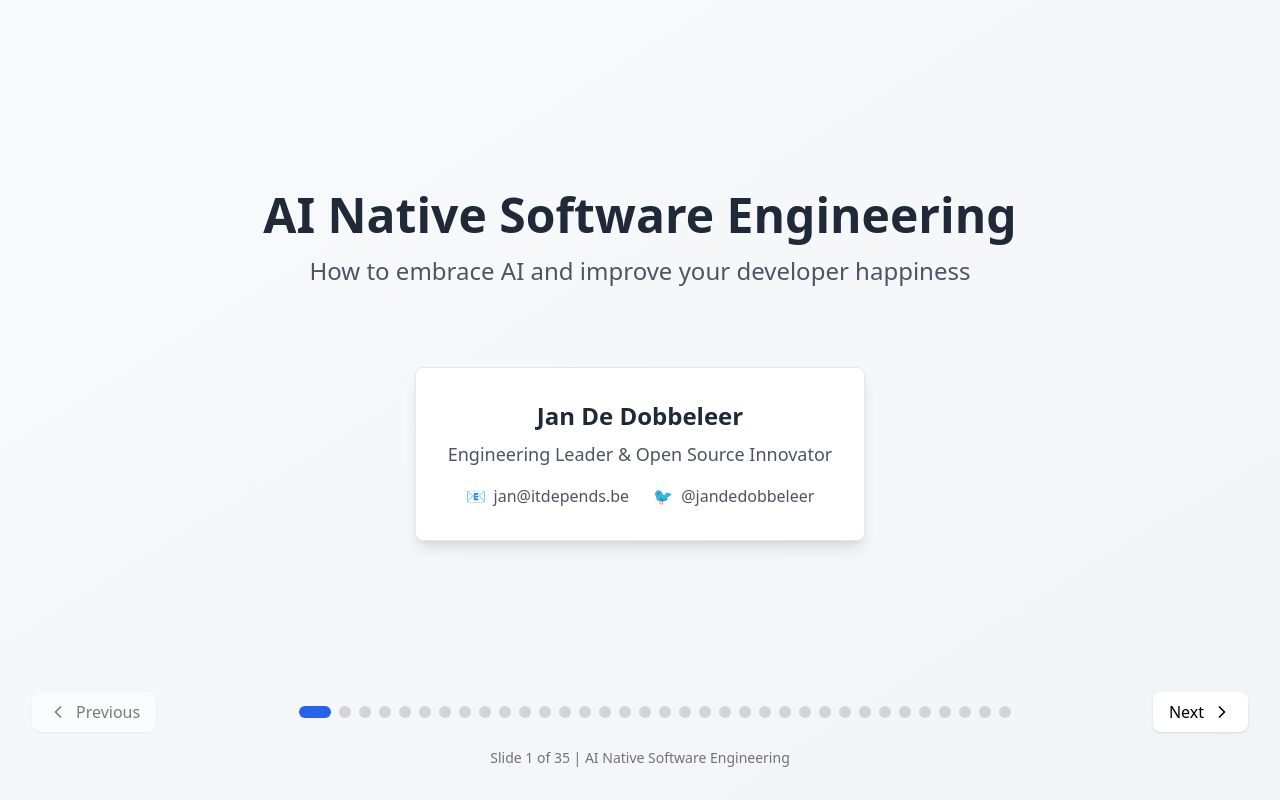
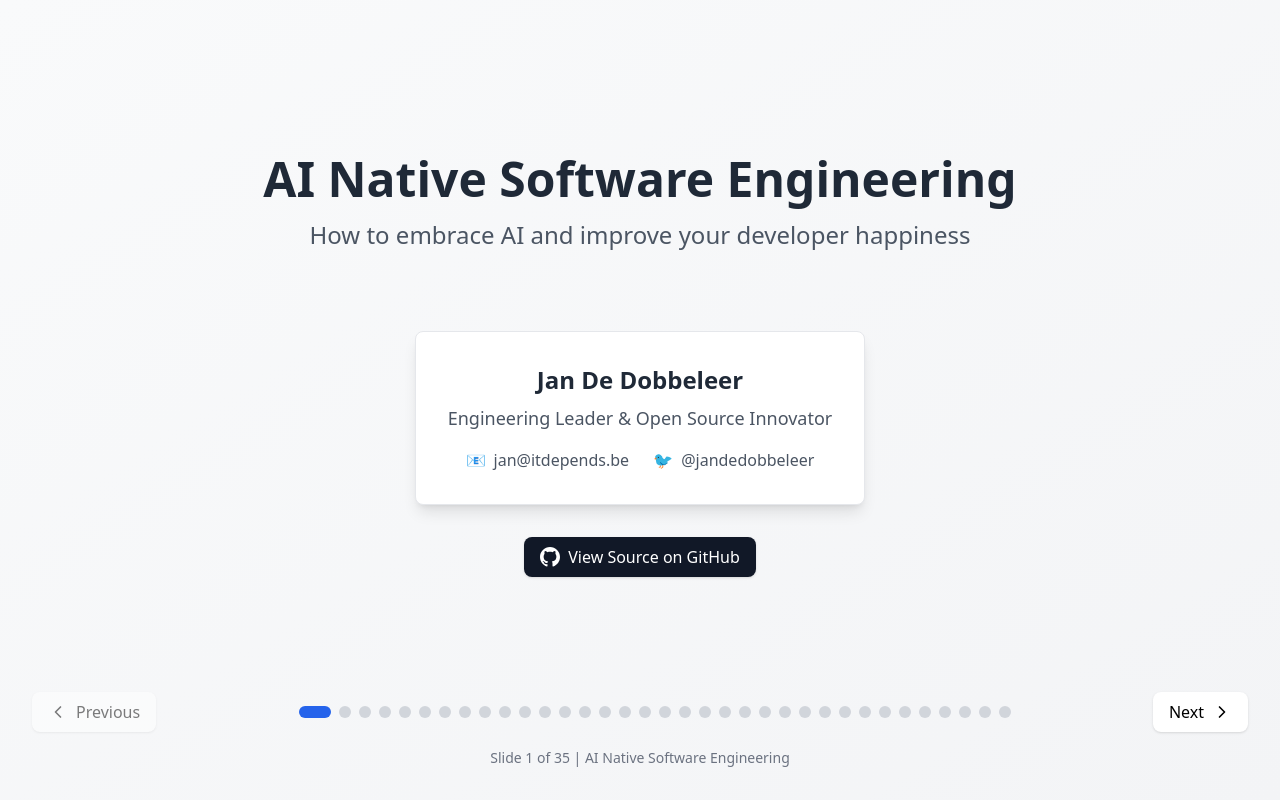
Before and after one commit to guidofris/Presentations_LinuxAdvanced, a React (Vite) app: page / in a window 1280 px wide. Built offline with nearby package versions, Linux system fonts and the light colour scheme.

Commit message:
chore: add Source link

```diff
--- a/src/sections/intro.tsx
+++ b/src/sections/intro.tsx
@@ -27,6 +27,16 @@ export const introSlides: SlideType[] = [
             </div>
           </div>
         </div>
+
+        <a
+          href="https://github.com/JanDeDobbeleer/workshop_ai_native"
+          target="_blank"
+          rel="noopener noreferrer"
+          className="flex items-center space-x-2 px-4 py-2 bg-gray-900 text-white rounded-lg shadow hover:bg-gray-700 transition-colors"
+        >
+          <svg className="w-5 h-5" fill="currentColor" viewBox="0 0 24 24"><path d="M12 0c-6.626 0-12 5.373-12 12 0 5.302 3.438 9.8 8.207 11.387.599.111.793-.261.793-.577v-2.234c-3.338.726-4.033-1.416-4.033-1.416-.546-1.387-1.333-1.756-1.333-1.756-1.089-.745.083-.729.083-.729 1.205.084 1.839 1.237 1.839 1.237 1.07 1.834 2.807 1.304 3.492.997.107-.775.418-1.305.762-1.604-2.665-.305-5.467-1.334-5.467-5.931 0-1.311.469-2.381 1.236-3.221-.124-.303-.535-1.524.117-3.176 0 0 1.008-.322 3.301 1.23.957-.266 1.983-.399 3.003-.404 1.02.005 2.047.138 3.006.404 2.291-1.552 3.297-1.23 3.297-1.23.653 1.653.242 2.874.118 3.176.77.84 1.235 1.911 1.235 3.221 0 4.609-2.807 5.624-5.479 5.921.43.372.823 1.102.823 2.222v3.293c0 .319.192.694.801.576 4.765-1.589 8.199-6.086 8.199-11.386 0-6.627-5.373-12-12-12z"/></svg>
+          <span>View Source on GitHub</span>
+        </a>
       </div>
     )
   },
```
